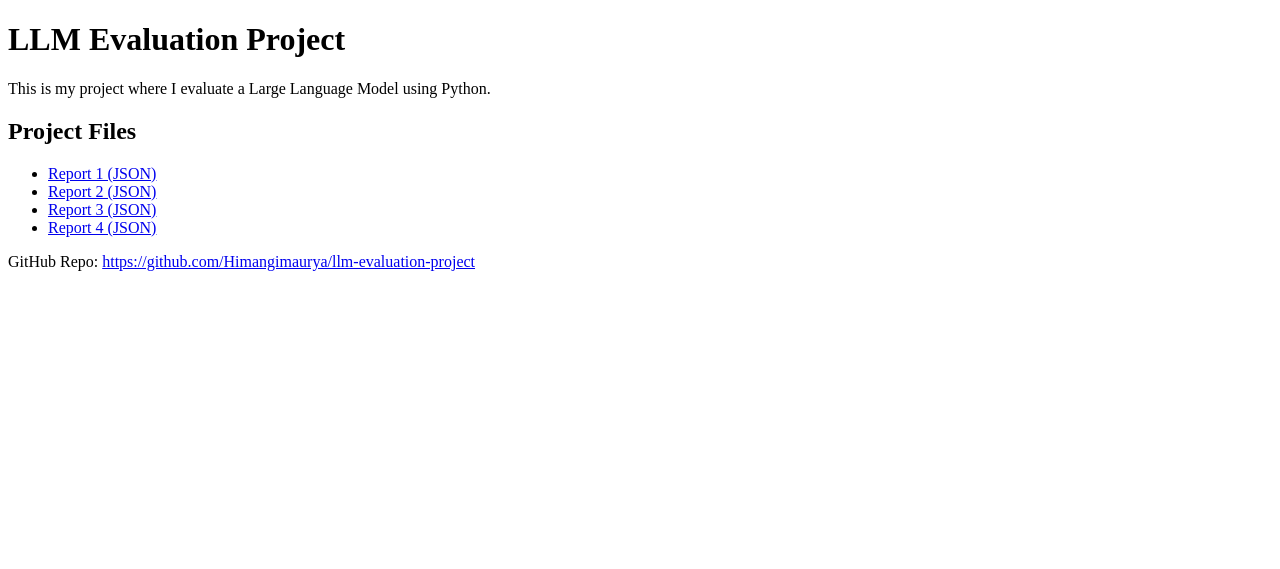
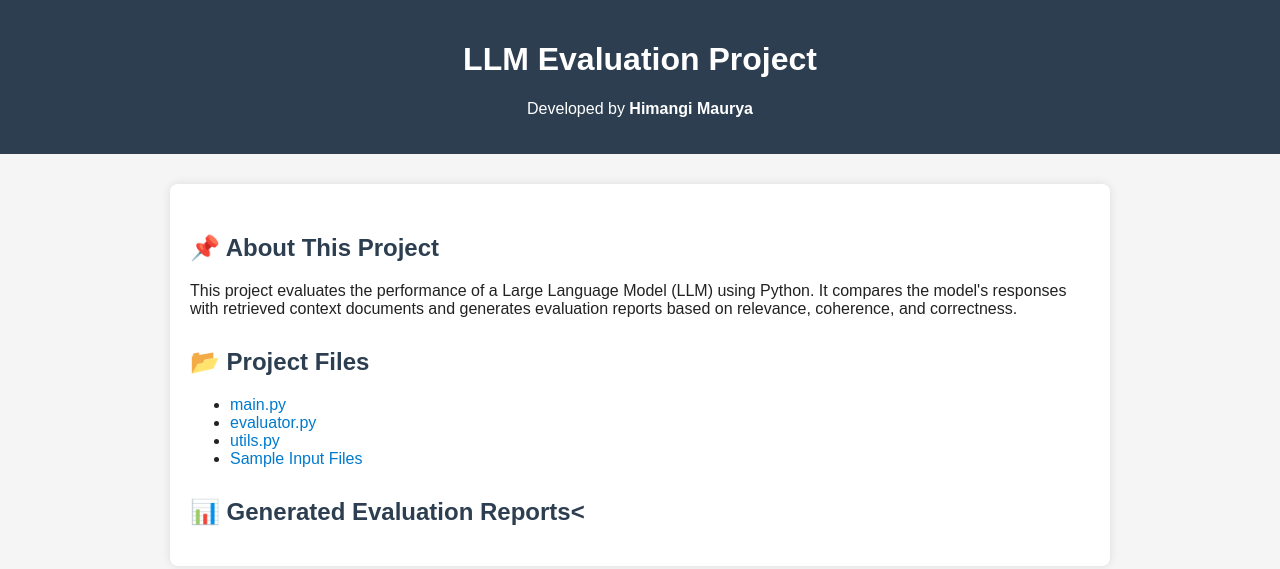
Before and after one commit to Himangimaurya/llm-evaluation-project, a plain HTML site: page index.html in a window 1280 px wide. Drawn offline with Linux system fonts and the light colour scheme.

Commit message:
Updated index.html

```diff
--- a/index.html
+++ b/index.html
@@ -1,24 +1,85 @@
 <!DOCTYPE html>
-<html>
+<html lang="en">
 <head>
-    <title>LLM Evaluation Project</title>
+    <meta charset="UTF-8">
+    <meta name="viewport" content="width=device-width, initial-scale=1.0">
+    <title>LLM Evaluation Project | Himangi Maurya</title>
+
+    <style>
+        body {
+            font-family: Arial, sans-serif;
+            margin: 0;
+            background-color: #f5f5f5;
+            color: #222;
+        }
+
+        header {
+            background: #2c3e50;
+            color: white;
+            padding: 20px;
+            text-align: center;
+        }
+
+        .container {
+            max-width: 900px;
+            margin: auto;
+            background: white;
+            padding: 20px;
+            margin-top: 30px;
+            border-radius: 8px;
+            box-shadow: 0 0 10px rgba(0,0,0,0.1);
+        }
+
+        h2 {
+            margin-top: 30px;
+            color: #2c3e50;
+        }
+
+        a {
+            color: #007acc;
+            text-decoration: none;
+        }
+
+        a:hover {
+            text-decoration: underline;
+        }
+
+        .json-links li {
+            margin-bottom: 6px;
+        }
+
+        footer {
+            margin-top: 40px;
+            text-align: center;
+            padding: 15px;
+            color: #555;
+            font-size: 14px;
+        }
+    </style>
 </head>
+
 <body>
+
+<header>
     <h1>LLM Evaluation Project</h1>
-    <p>This is my project where I evaluate a Large Language Model using Python.</p>
+    <p>Developed by <strong>Himangi Maurya</strong></p>
+</header>
 
-    <h2>Project Files</h2>
+<div class="container">
+
+    <h2>📌 About This Project</h2>
+    <p>
+        This project evaluates the performance of a Large Language Model (LLM) using Python.
+        It compares the model's responses with retrieved context documents and generates
+        evaluation reports based on relevance, coherence, and correctness.
+    </p>
+
+    <h2>📂 Project Files</h2>
     <ul>
-        <li><a href="report.json">Report 1 (JSON)</a></li>
-        <li><a href="report2.json">Report 2 (JSON)</a></li>
-        <li><a href="report3.json">Report 3 (JSON)</a></li>
-        <li><a href="report4.json">Report 4 (JSON)</a></li>
+        <li><a href="main.py">main.py</a></li>
+        <li><a href="evaluator.py">evaluator.py</a></li>
+        <li><a href="utils.py">utils.py</a></li>
+        <li><a href="sample_inputs/">Sample Input Files</a></li>
     </ul>
 
-    <p>GitHub Repo:
-       <a href="https://github.com/Himangimaurya/llm-evaluation-project">
-       https://github.com/Himangimaurya/llm-evaluation-project
-       </a>
-    </p>
-</body>
-</html>
+    <h2>📊 Generated Evaluation Reports<
```
